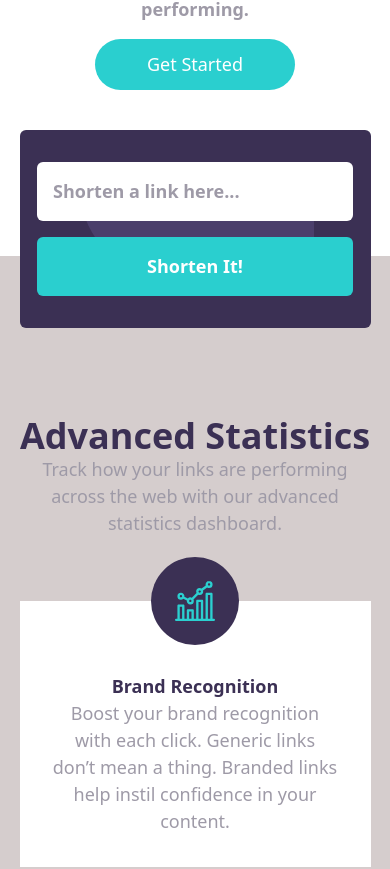
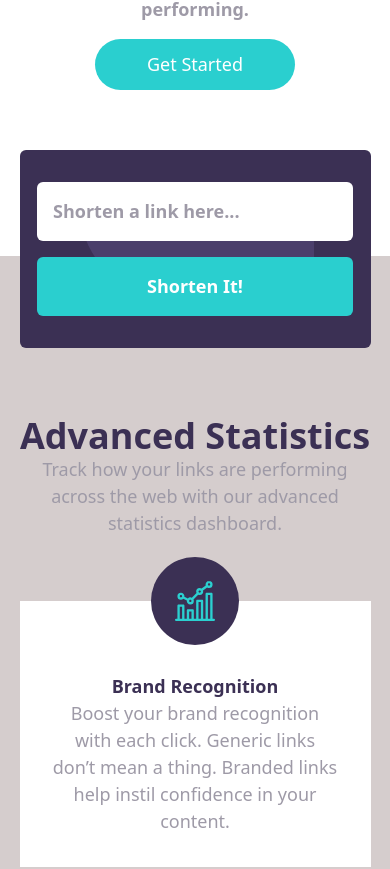
Before and after one commit to Sheriff-Oladimeji/shortly, a React (Vite) app: page / in a window 390 px wide. Shown: the part 717-1586 px from the top of the page. Built offline with nearby package versions, Linux system fonts and the light colour scheme.

Commit message:
fix: fix shorten bugs

```diff
--- a/src/components/Shorten.jsx
+++ b/src/components/Shorten.jsx
@@ -5,8 +5,8 @@ const Shorten = () => {
     e.preventDefault()
   }
   return (
-    <section className="shorten-bg w-[90%] md:w-[80%] mx-auto bg-DarkViolet py-8 my-8 rounded-md z-30" >
-      <div></div>
+    <section className="shorten-bg w-[90%] md:w-[80%] mx-auto bg-DarkViolet py-8  rounded-md z-30" >
+
       <form className="w-[90%] flex flex-col md:flex-row mx-auto gap-4 md:gap-8" onSubmit={handleSubmit}>
         <input
           type="text"
--- a/src/components/Statistics.jsx
+++ b/src/components/Statistics.jsx
@@ -2,7 +2,7 @@ import Card from "./Card";
 import { cards } from "./data";
 const Statistics = () => {
   return (
-    <section className="w-[90%] md:w-[80%] mx-auto">
+    <section className="w-[90%] md:w-[80%] mx-auto pt-40">
       <div className="flex flex-col justify-center items-center mb-6">
         <h2 className="text-4xl font-bold text-DarkViolet text-center">Advanced Statistics</h2>
         <p className="font-normal text-GrayishViolet max-w-md text-center">Track how your links are performing across the web with our advanced statistics dashboard.
--- a/src/index.css
+++ b/src/index.css
@@ -2,37 +2,31 @@
 @tailwind base;
 @tailwind components;
 @tailwind utilities;
-
-.shorten-bg{
-    background: url(./assets/bg-shorten-desktop.svg);
-    background-color: hsl(257, 27%, 26%);
-    position: absolute;
- top: -20%;
-
-
-}
-.container-bg{
+.container-bg {
     width: 100%;
     background-color: hsl(0, 9%, 82%);
     position: relative;
-    padding-top: 150px;
     margin-top: 150px;
     display: flex;
     align-items: center;
     justify-content: center;
 }
+.shorten-bg{
+    background: url(./assets/bg-shorten-desktop.svg);
+    background-color: hsl(257, 27%, 26%);
+    position: absolute;
+ top: -10%;
+
+
+}
+
 
 @media(max-width: 640px){
     .shorten-bg{
     background: url(./assets/bg-shorten-mobile.svg) no-repeat center;
     background-color: hsl(257, 27%, 26%);
-    top: -12%;
-
-    margin-inline:auto ;
+    top: -8%;
 
     }
-    .container-bg{
-        padding-top: 160px;
 
-    }
 }
```
